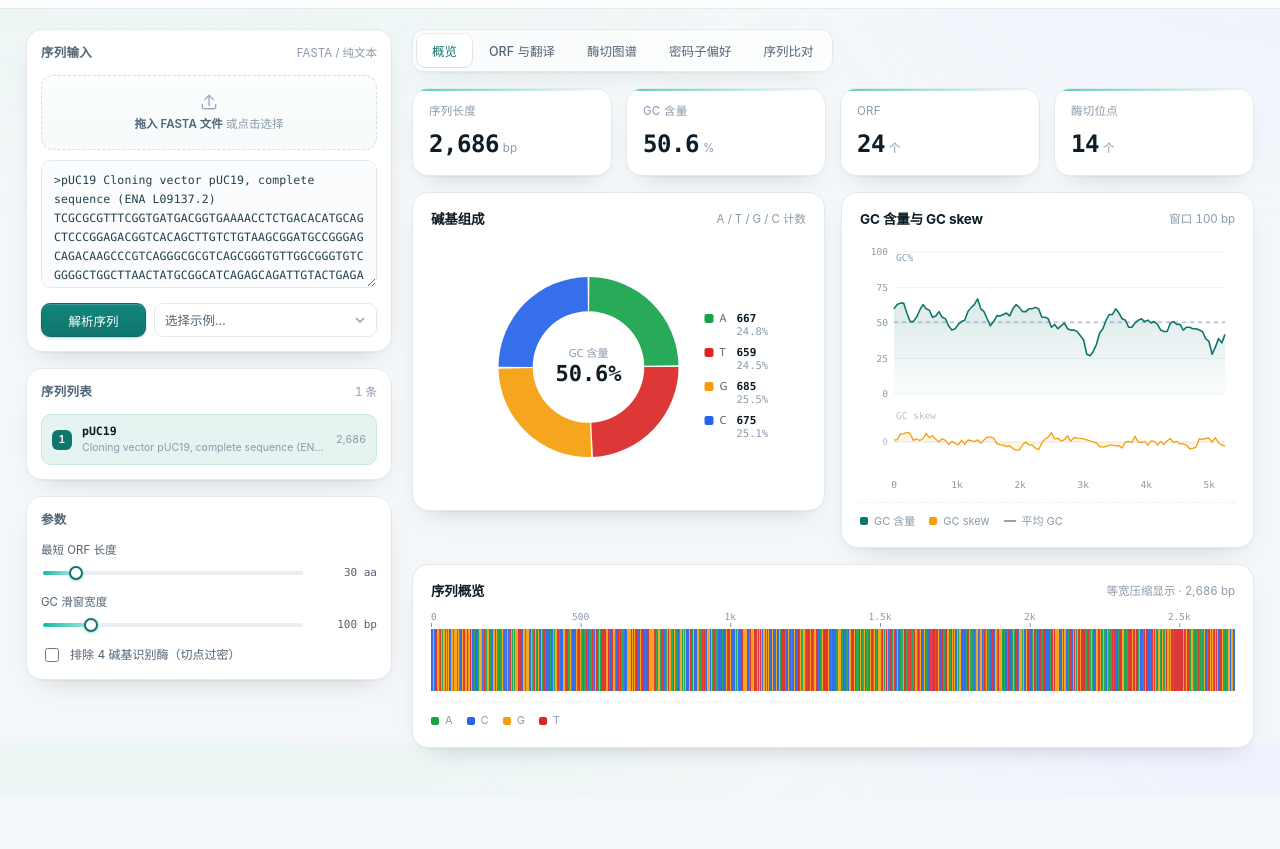
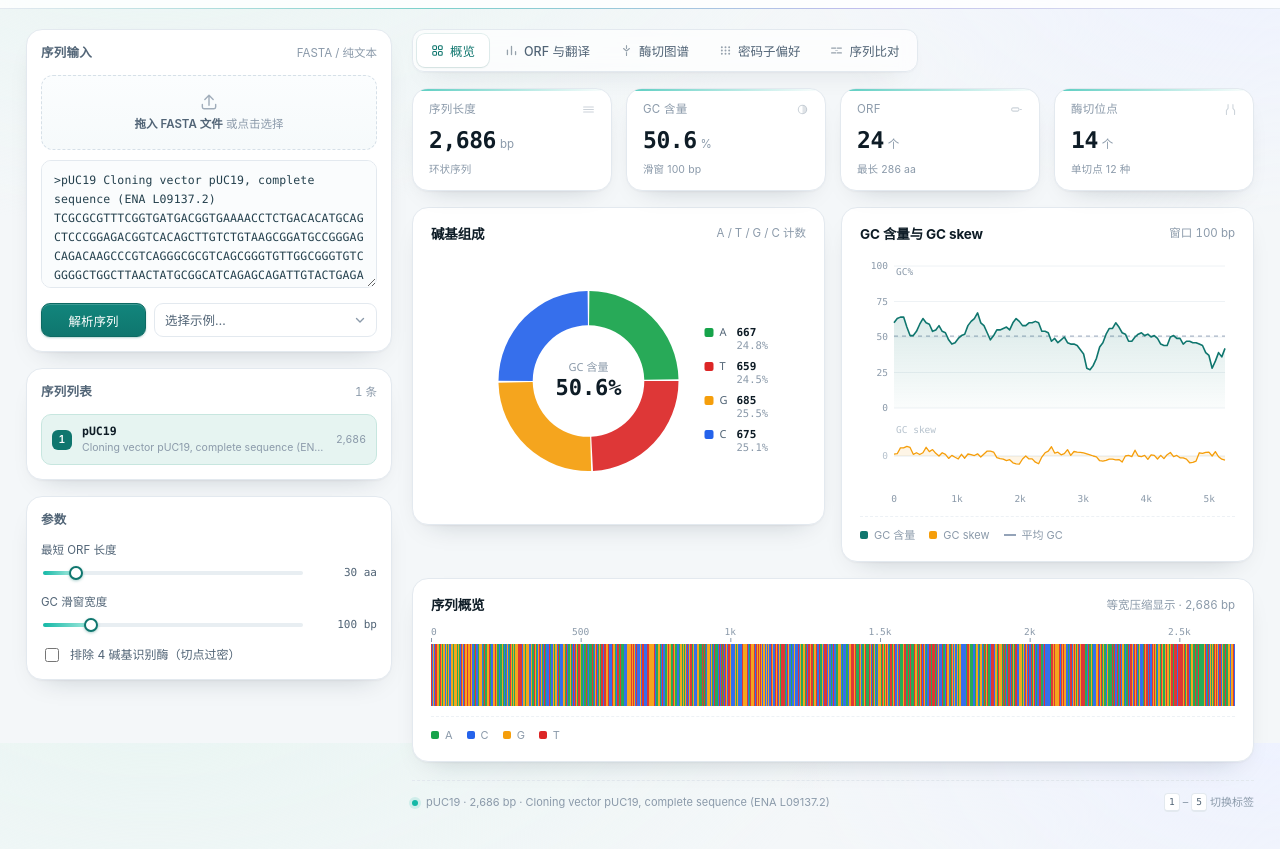
Before and after one commit to YuKi-Asunaa/seqlab, a plain HTML site: page index.html in a window 1280 px wide. Shown: the part 57-906 px from the top of the page. Before the commit the page ends 853 px from the top, so only its background shows below. Drawn offline with Linux system fonts and the light colour scheme.

Commit message:
style: 界面细节优化
- 标签页增加线性图标，激活态高亮
- KPI 卡片补充图标与副标题（环状/线性、滑窗、最长 ORF、单切点酶数）
- 工作区底部增加状态条（数据来源 + 快捷键提示）
- 顶栏增加主色渐变细线，卡片 hover 微交互
- 同步更新 README 截图

```diff
--- a/app.js
+++ b/app.js
@@ -1242,6 +1242,18 @@ function refreshAll() {
   $('#kOrf').textContent = fmt(state.orfs.length);
   $('#kSite').textContent = fmt(state.sites.length);
 
+  // 卡片副标题与底栏
+  $('#kLenSub').textContent = state.topology === 'circular' ? '环状序列' : '线性序列';
+  $('#kGCSub').textContent = `滑窗 ${$('#gcWin').value} bp`;
+  let longest = 0;
+  for (const o of state.orfs) if (o.aa > longest) longest = o.aa;
+  $('#kOrfSub').textContent = longest ? `最长 ${fmt(longest)} aa` : '未检出';
+  const counts = {};
+  for (const s of state.sites) counts[s.enz.n] = (counts[s.enz.n] || 0) + 1;
+  const uniqEnz = Object.keys(counts).filter((k) => counts[k] === 1).length;
+  $('#kSiteSub').textContent = uniqEnz ? `单切点 ${uniqEnz} 种` : `${Object.keys(counts).length} 种酶`;
+  $('#footMeta').textContent = `${rec.name} · ${fmt(st.len)} bp · ${rec.desc || '本地序列'}`;
+
   const picker = $('#orfPicker');
   const options = state.orfs.slice(0, 40);
   picker.innerHTML = options.length
--- a/index.html
+++ b/index.html
@@ -89,20 +89,51 @@
   <!-- ============ 工作区 ============ -->
   <section class="workspace">
     <nav class="tabs" role="tablist">
-      <button class="tab active" data-tab="overview" role="tab">概览</button>
-      <button class="tab" data-tab="orf" role="tab">ORF 与翻译</button>
-      <button class="tab" data-tab="enzyme" role="tab">酶切图谱</button>
-      <button class="tab" data-tab="codon" role="tab">密码子偏好</button>
-      <button class="tab" data-tab="align" role="tab">序列比对</button>
+      <button class="tab active" data-tab="overview" role="tab">
+        <svg class="tab-ico" viewBox="0 0 16 16"><rect x="2.2" y="2.2" width="4.6" height="4.6" rx="1.2" fill="none" stroke="currentColor" stroke-width="1.3"/><rect x="9.2" y="2.2" width="4.6" height="4.6" rx="1.2" fill="none" stroke="currentColor" stroke-width="1.3"/><rect x="2.2" y="9.2" width="4.6" height="4.6" rx="1.2" fill="none" stroke="currentColor" stroke-width="1.3"/><rect x="9.2" y="9.2" width="4.6" height="4.6" rx="1.2" fill="none" stroke="currentColor" stroke-width="1.3"/></svg>
+        概览
+      </button>
+      <button class="tab" data-tab="orf" role="tab">
+        <svg class="tab-ico" viewBox="0 0 16 16"><path d="M3 13V7.5M8 13V3M13 13V9.5" stroke="currentColor" stroke-width="1.6" stroke-linecap="round"/></svg>
+        ORF 与翻译
+      </button>
+      <button class="tab" data-tab="enzyme" role="tab">
+        <svg class="tab-ico" viewBox="0 0 16 16"><path d="M8 2v3.4M8 10.6V14M4.4 5.6 8 8.6l3.6-3" fill="none" stroke="currentColor" stroke-width="1.4" stroke-linecap="round" stroke-linejoin="round"/></svg>
+        酶切图谱
+      </button>
+      <button class="tab" data-tab="codon" role="tab">
+        <svg class="tab-ico" viewBox="0 0 16 16"><path d="M3.5 4h.01M8 4h.01M12.5 4h.01M3.5 8h.01M8 8h.01M12.5 8h.01M3.5 12h.01M8 12h.01M12.5 12h.01" stroke="currentColor" stroke-width="2.4" stroke-linecap="round"/></svg>
+        密码子偏好
+      </button>
+      <button class="tab" data-tab="align" role="tab">
+        <svg class="tab-ico" viewBox="0 0 16 16"><path d="M2 5h5M9 5h5M2 11h5M9 11h5" stroke="currentColor" stroke-width="1.5" stroke-linecap="round"/><path d="M7 8h2" stroke="currentColor" stroke-width="1.5" stroke-linecap="round" opacity=".55"/></svg>
+        序列比对
+      </button>
     </nav>
 
     <!-- 概览 -->
     <section class="pane active" data-pane="overview">
       <div class="kpis">
-        <div class="kpi"><span>序列长度</span><strong id="kLen">—</strong><em>bp</em></div>
-        <div class="kpi"><span>GC 含量</span><strong id="kGC">—</strong><em>%</em></div>
-        <div class="kpi"><span>ORF</span><strong id="kOrf">—</strong><em>个</em></div>
-        <div class="kpi"><span>酶切位点</span><strong id="kSite">—</strong><em>个</em></div>
+        <div class="kpi">
+          <div class="kpi-head"><span>序列长度</span><svg viewBox="0 0 16 16" class="kpi-ico"><path d="M2 8h12M2 5h12M2 11h12" stroke="currentColor" stroke-width="1.3" stroke-linecap="round" opacity=".55"/></svg></div>
+          <strong id="kLen">—</strong><em>bp</em>
+          <div class="kpi-sub" id="kLenSub">—</div>
+        </div>
+        <div class="kpi">
+          <div class="kpi-head"><span>GC 含量</span><svg viewBox="0 0 16 16" class="kpi-ico"><circle cx="8" cy="8" r="5.2" fill="none" stroke="currentColor" stroke-width="1.3" opacity=".55"/><path d="M8 2.8a5.2 5.2 0 0 1 0 10.4z" fill="currentColor" opacity=".35"/></svg></div>
+          <strong id="kGC">—</strong><em>%</em>
+          <div class="kpi-sub" id="kGCSub">—</div>
+        </div>
+        <div class="kpi">
+          <div class="kpi-head"><span>ORF</span><svg viewBox="0 0 16 16" class="kpi-ico"><rect x="2" y="6" width="9" height="4" rx="1.6" fill="none" stroke="currentColor" stroke-width="1.3" opacity=".55"/><path d="M12.5 8H14" stroke="currentColor" stroke-width="1.3" stroke-linecap="round" opacity=".55"/></svg></div>
+          <strong id="kOrf">—</strong><em>个</em>
+          <div class="kpi-sub" id="kOrfSub">—</div>
+        </div>
+        <div class="kpi">
+          <div class="kpi-head"><span>酶切位点</span><svg viewBox="0 0 16 16" class="kpi-ico"><path d="M5 2v4.5L3 9v5M11 2v4.5L13 9v5" stroke="currentColor" stroke-width="1.3" fill="none" stroke-linecap="round" opacity=".55"/></svg></div>
+          <strong id="kSite">—</strong><em>个</em>
+          <div class="kpi-sub" id="kSiteSub">—</div>
+        </div>
       </div>
 
       <div class="grid-2">
@@ -276,6 +307,13 @@
         </div>
       </div>
     </section>
+
+    <div class="ws-foot">
+      <span class="ws-dot"></span>
+      <span id="footMeta">—</span>
+      <span class="grow"></span>
+      <span class="kbd-hint"><kbd>1</kbd>–<kbd>5</kbd> 切换标签</span>
+    </div>
   </section>
 </main>
 
--- a/styles.css
+++ b/styles.css
@@ -231,10 +231,14 @@ input[type="range"]::-moz-range-thumb {
   align-self: flex-start; backdrop-filter: blur(8px);
 }
 .tab {
-  position: relative; padding: 7px 15px; border: 0; border-radius: 8px;
+  position: relative; display: inline-flex; align-items: center; gap: 6px;
+  padding: 7px 14px; border: 0; border-radius: 8px;
   background: transparent; color: var(--ink-2); font-size: 12.5px; font-weight: 550;
   cursor: pointer; transition: color .15s, background .15s;
 }
+.tab-ico { width: 13px; height: 13px; opacity: .6; transition: opacity .15s; flex: none; }
+.tab:hover .tab-ico { opacity: .85; }
+.tab.active .tab-ico { opacity: 1; color: var(--accent); }
 .tab:hover { color: var(--ink); background: #f2f6f8; }
 .tab.active {
   color: var(--accent); background: var(--surface);
@@ -250,16 +254,21 @@ input[type="range"]::-moz-range-thumb {
 .kpi {
   position: relative; overflow: hidden;
   background: var(--surface); border: 1px solid var(--line); border-radius: var(--radius);
-  padding: 14px 16px 13px; box-shadow: var(--shadow);
+  padding: 12px 16px 12px; box-shadow: var(--shadow);
+  transition: box-shadow .22s ease, border-color .22s ease;
 }
+.kpi:hover { border-color: #d8e2ea; box-shadow: 0 2px 4px rgba(15, 32, 48, .05), 0 18px 34px -22px rgba(15, 32, 48, .4); }
 .kpi::after {
   content: ""; position: absolute; inset: 0 0 auto 0; height: 2px;
   background: linear-gradient(90deg, var(--accent-2), rgba(20, 184, 166, 0));
   opacity: .7;
 }
-.kpi span { display: block; font-size: 11.5px; color: var(--ink-3); margin-bottom: 6px; letter-spacing: .02em; }
+.kpi-head { display: flex; align-items: center; justify-content: space-between; margin-bottom: 5px; }
+.kpi-head span { font-size: 11.5px; color: var(--ink-3); letter-spacing: .02em; }
+.kpi-ico { width: 13px; height: 13px; color: var(--ink-3); opacity: .8; }
+.kpi-sub { margin-top: 4px; font-size: 10.5px; color: var(--ink-3); letter-spacing: .01em; white-space: nowrap; overflow: hidden; text-overflow: ellipsis; }
 .kpi strong {
-  font-family: var(--mono); font-size: 24px; font-weight: 600; letter-spacing: -.02em;
+  font-family: var(--mono); font-size: 23px; font-weight: 600; letter-spacing: -.02em;
   color: var(--ink); font-variant-numeric: tabular-nums;
 }
 .kpi em { font-style: normal; font-size: 11.5px; color: var(--ink-3); margin-left: 4px; }
@@ -490,6 +499,31 @@ input[type="range"]::-moz-range-thumb {
 }
 .toast.show { opacity: 1; transform: translate(-50%, 0); }
 
+/* ---------- 顶栏主色细线 ---------- */
+.topbar::after {
+  content: ""; position: absolute; left: 0; right: 0; bottom: -1px; height: 1px;
+  background: linear-gradient(90deg, transparent, rgba(20, 184, 166, .5), rgba(109, 92, 231, .3), transparent);
+  pointer-events: none;
+}
+
+/* ---------- 工作区底栏 ---------- */
+.ws-foot {
+  display: flex; align-items: center; gap: 8px;
+  margin-top: 2px; padding-top: 12px;
+  border-top: 1px dashed var(--line);
+  font-size: 11px; color: var(--ink-3);
+}
+.ws-dot {
+  width: 6px; height: 6px; border-radius: 50%; flex: none;
+  background: var(--accent-2); box-shadow: 0 0 0 3px rgba(20, 184, 166, .14);
+}
+.kbd-hint { display: inline-flex; align-items: center; gap: 3px; white-space: nowrap; }
+kbd {
+  display: inline-block; min-width: 15px; padding: 1px 4px; text-align: center;
+  border-radius: 4px; border: 1px solid var(--line); border-bottom-width: 2px;
+  background: #fff; font-family: var(--mono); font-size: 9.5px; color: var(--ink-2);
+}
+
 /* ---------- 滚动条 ---------- */
 ::-webkit-scrollbar { width: 9px; height: 9px; }
 ::-webkit-scrollbar-thumb { background: #d3dde5; border-radius: 99px; border: 2px solid transparent; background-clip: content-box; }
```
Also changed, not shown: assets/seqlab-enzyme-map.png, assets/seqlab-overview.png.
